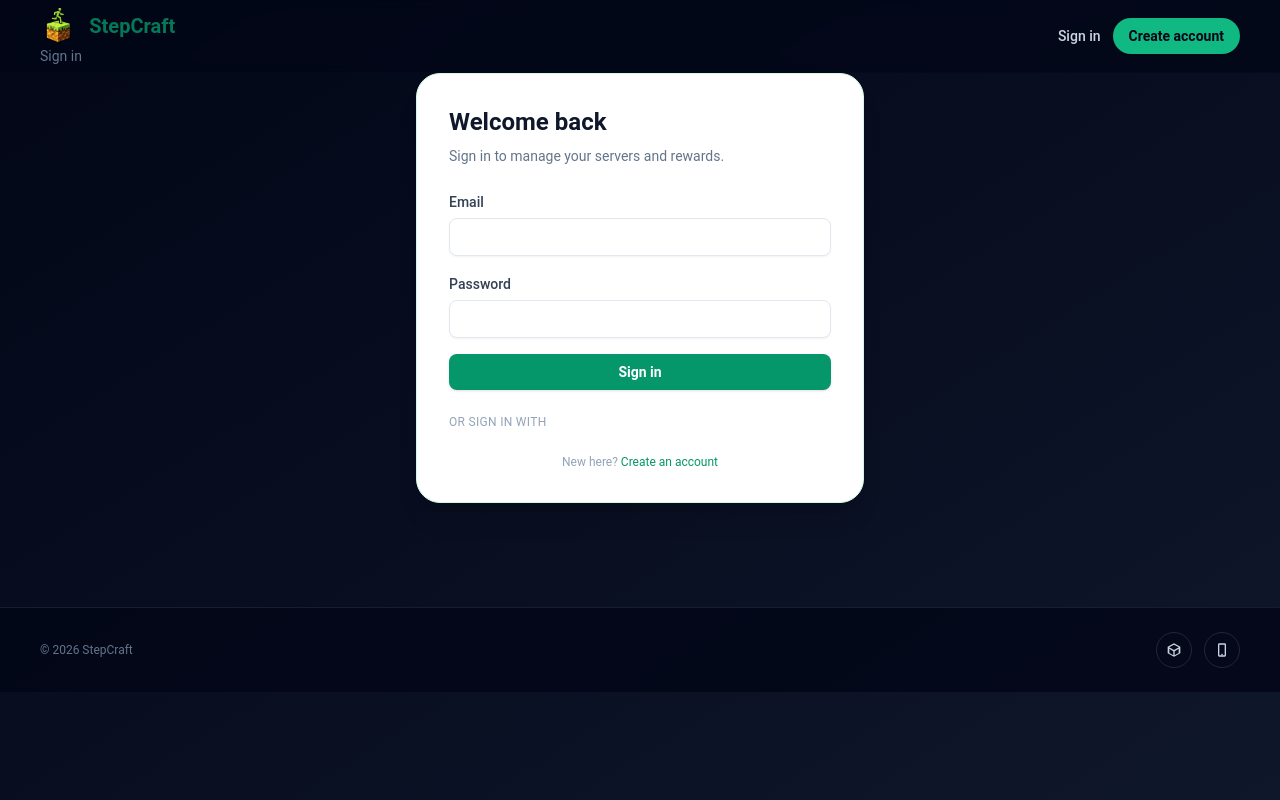
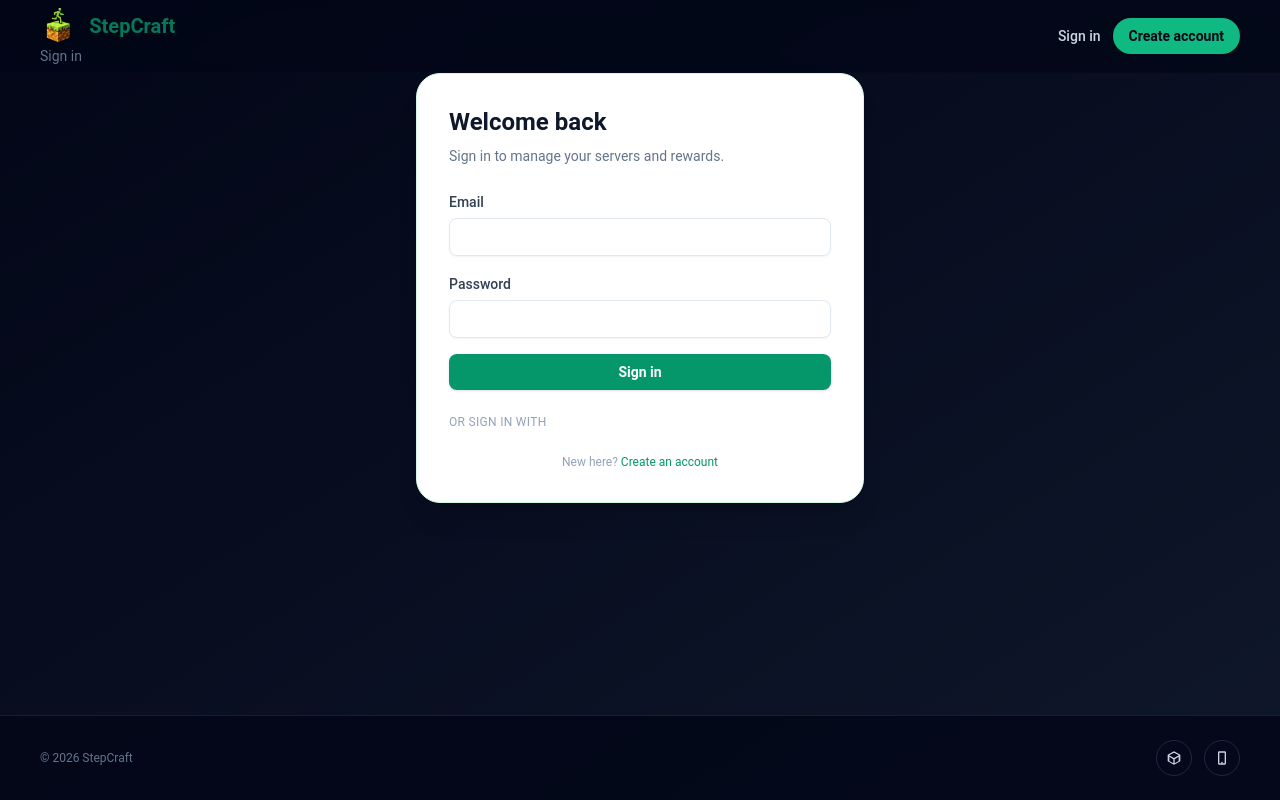
Before and after one commit to JaggerBean/FitCollector, a React (Vite) app in the folder Stepcraft_React/: page /login in a window 1280 px wide. Built offline with nearby package versions, Linux system fonts and the light colour scheme; no server answers.

Commit message:
bottom fotter

```diff
--- a/Stepcraft_React/src/components/Layout.tsx
+++ b/Stepcraft_React/src/components/Layout.tsx
@@ -6,7 +6,7 @@
   const { isAuthenticated, logout } = useAuthContext();
 
   return (
-    <div className="min-h-screen bg-gradient-to-br from-slate-950 to-slate-900">
+    <div className="flex min-h-screen flex-col bg-gradient-to-br from-slate-950 to-slate-900">
       <header className="border-b border-slate-900/20 bg-slate-950/70 backdrop-blur">
         <div className="mx-auto flex h-16 w-full max-w-[1280px] items-center justify-between px-6 md:h-[72px] md:px-10">
         <div>
@@ -41,7 +41,7 @@
         )}
         </div>
       </header>
-      <main className="mx-auto w-full max-w-[1280px] px-6 pb-16 md:px-10">{children}</main>
+      <main className="mx-auto w-full max-w-[1280px] flex-1 px-6 pb-16 md:px-10">{children}</main>
       <footer className="mt-10 border-t border-slate-800/70 bg-slate-950/80">
         <div className="mx-auto flex w-full max-w-[1280px] items-center justify-between px-6 py-6 text-xs text-slate-500 md:px-10">
           <div>© {new Date().getFullYear()} StepCraft</div>
```
